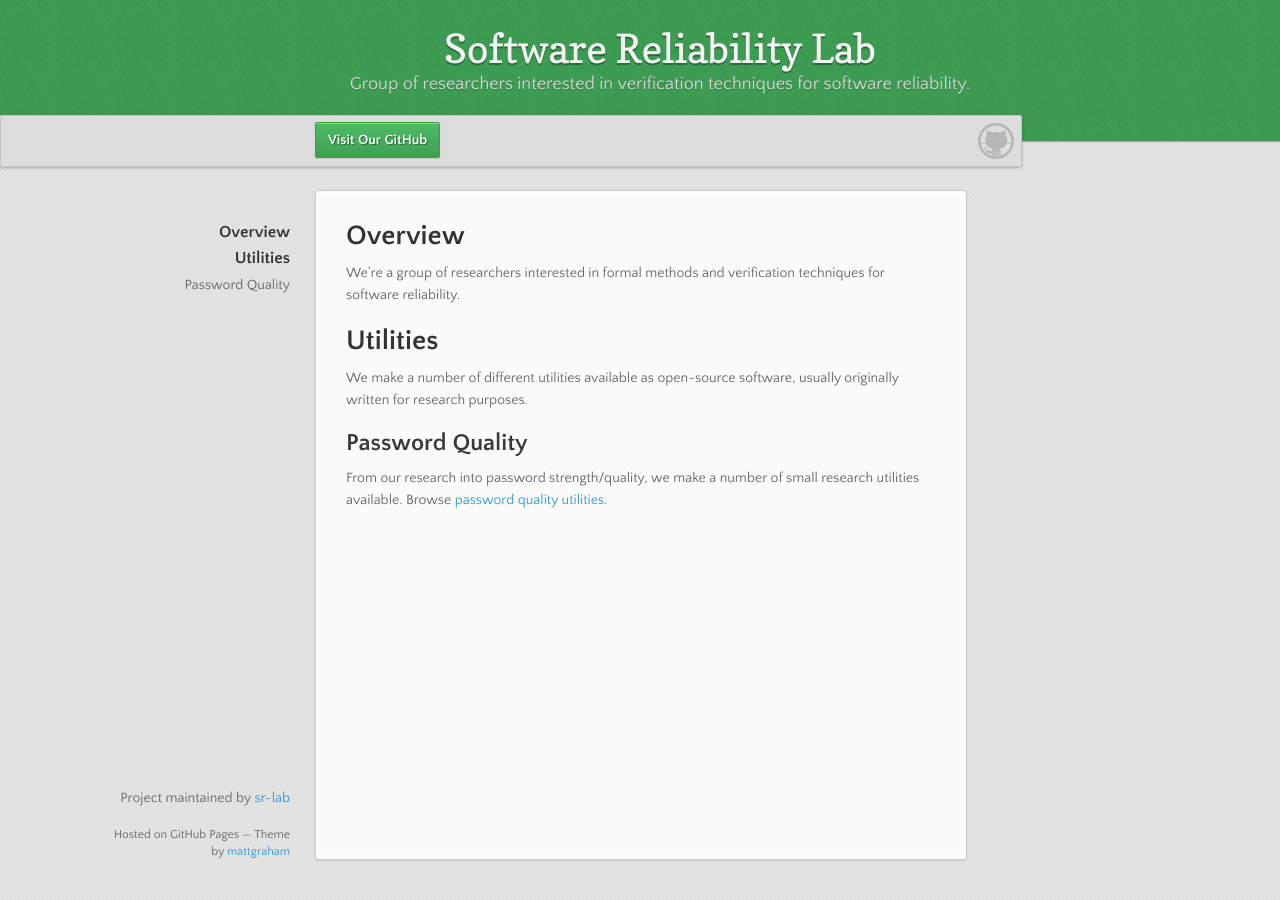
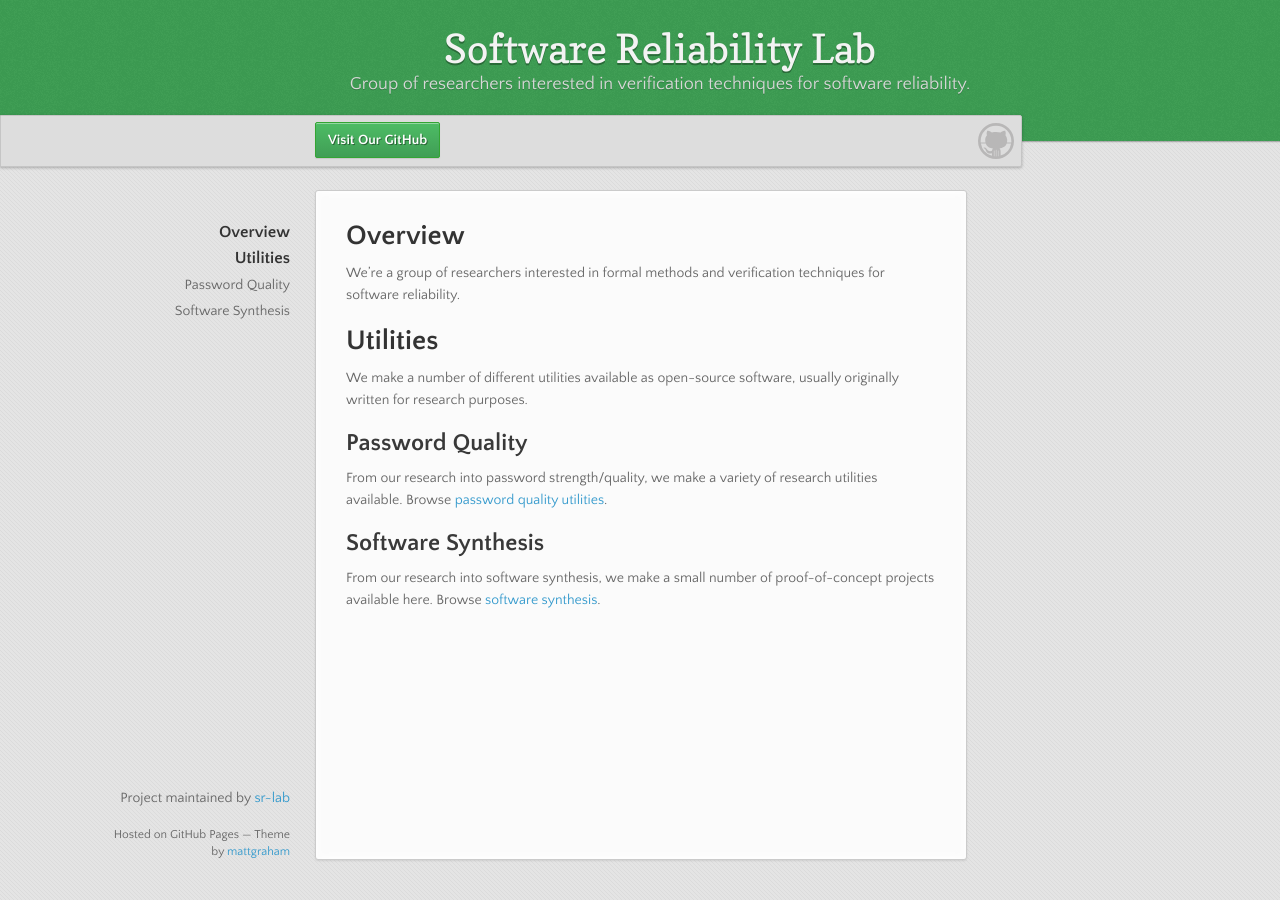
Before and after one commit to sr-lab/sr-lab.github.io.old, a Jekyll site: the page built from index.md, in a window 1280 px wide. Built offline with Jekyll 4.4.1, drawn with Linux system fonts in a browser that asks for light colours; our own code applies the rules of GitHub Pages for plain Markdown files.

```diff
--- a/index.md
+++ b/index.md
@@ -10,4 +10,7 @@
 We make a number of different utilities available as open-source software, usually originally written for research purposes.
 
 ## Password Quality
-From our research into password strength/quality, we make a number of small research utilities available. Browse [password quality utilities](password-quality).
+From our research into password strength/quality, we make a variety of research utilities available. Browse [password quality utilities](password-quality).
+
+## Software Synthesis
+From our research into software synthesis, we make a small number of proof-of-concept projects available here. Browse [software synthesis](software-synthesis).
```
Also changed, not shown: software-synthesis.md (added, +10 -0 lines).
